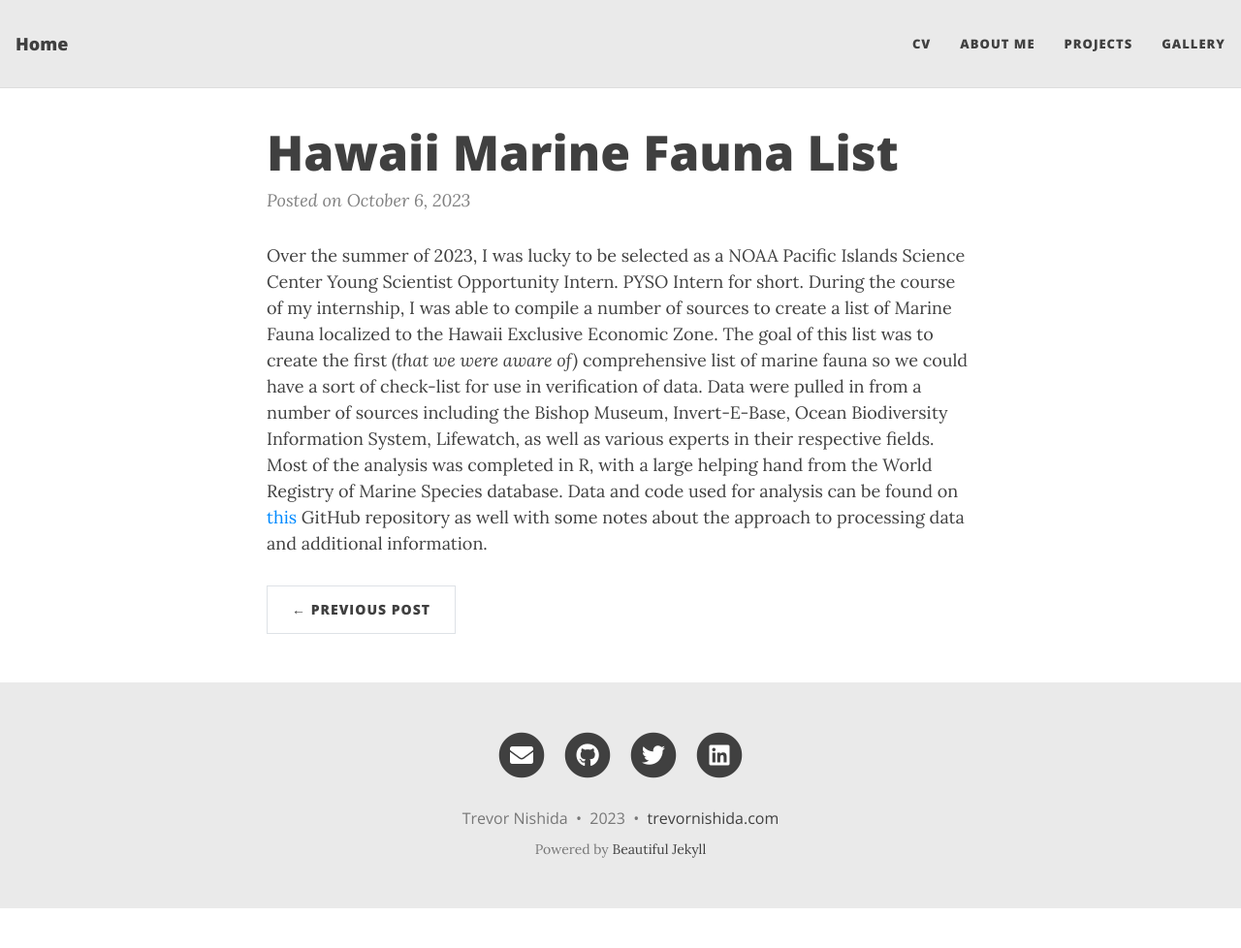
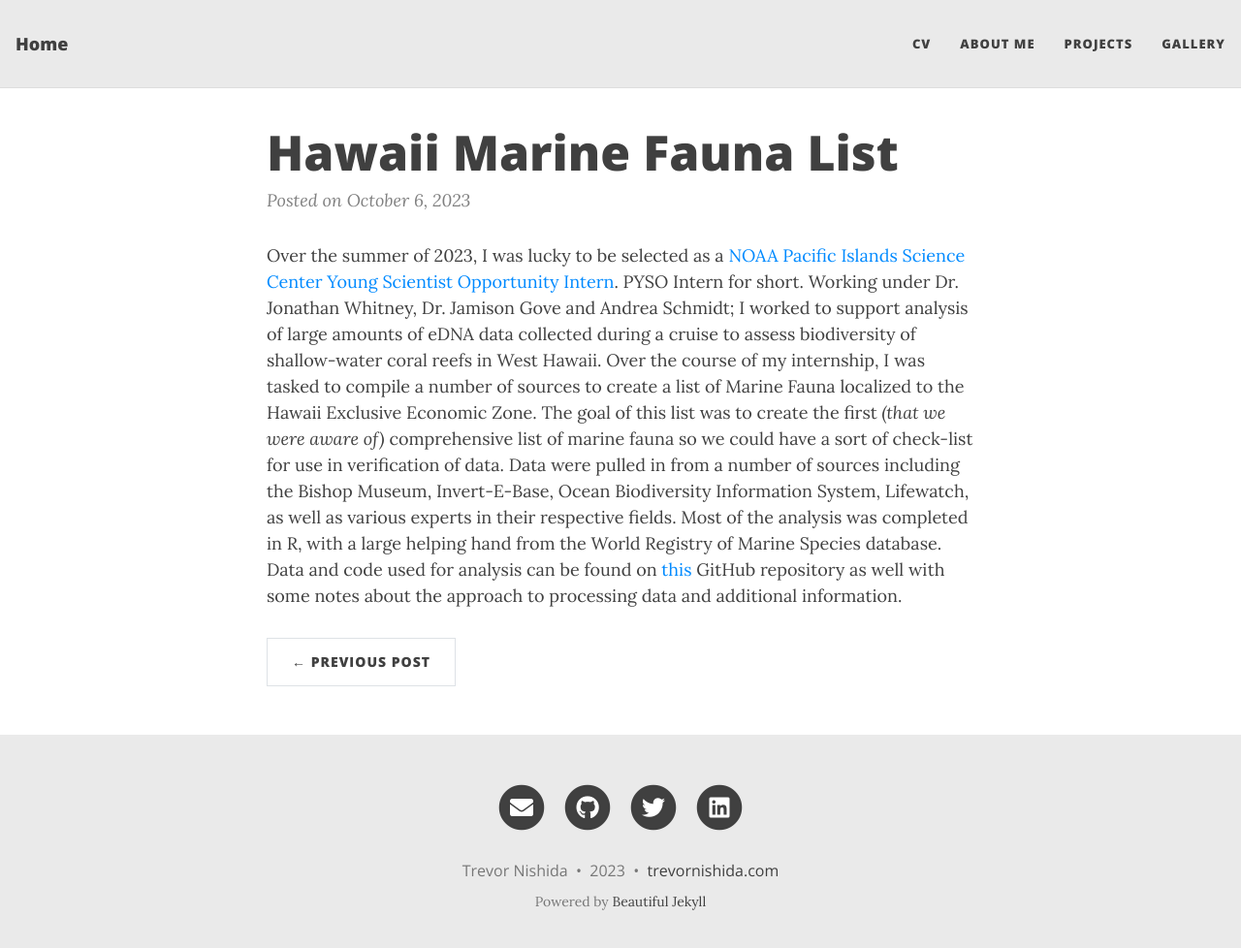
Before and after one commit to trevornishida/trevornishida.github.io, a Jekyll site: the page built from _posts/2023-10-06-HawaiiList.md, in a window 1280 px wide and 991 px high. Shown: the top 978 px of the window at 97% size. Built offline with Jekyll 4.4.1, drawn with Linux system fonts in a browser that asks for light colours; nearby versions of some CDN libraries.

Commit message:
Update 2023-10-06-HawaiiList.md

```diff
--- a/_posts/2023-10-06-HawaiiList.md
+++ b/_posts/2023-10-06-HawaiiList.md
@@ -3,8 +3,9 @@ layout: post
 title: Hawaii Marine Fauna List
 ---
 
-Over the summer of 2023, I was lucky to be selected as a NOAA Pacific Islands Science Center Young Scientist Opportunity Intern. PYSO Intern for short.
-During the course of my internship, I was able to compile a number of sources to create a list of Marine Fauna localized to the Hawaii Exclusive Economic Zone.
+Over the summer of 2023, I was lucky to be selected as a [NOAA Pacific Islands Science Center Young Scientist Opportunity Intern](https://www.fisheries.noaa.gov/pacific-islands/outreach-and-education/pacific-islands-fisheries-science-center-young-scientist-opportunity). PYSO Intern for short.
+Working under Dr. Jonathan Whitney, Dr. Jamison Gove and Andrea Schmidt; I worked to support analysis of large amounts of eDNA data collected during a cruise to assess biodiversity of shallow-water coral reefs in West Hawaii.
+Over the course of my internship, I was tasked to compile a number of sources to create a list of Marine Fauna localized to the Hawaii Exclusive Economic Zone.
 The goal of this list was to create the first *(that we were aware of)* comprehensive list of marine fauna so we could have a sort of check-list for use in verification of data.
 Data were pulled in from a number of sources including the Bishop Museum, Invert-E-Base, Ocean Biodiversity Information System, Lifewatch, as well as various experts in their respective fields.
 Most of the analysis was completed in R, with a large helping hand from the World Registry of Marine Species database.
```
